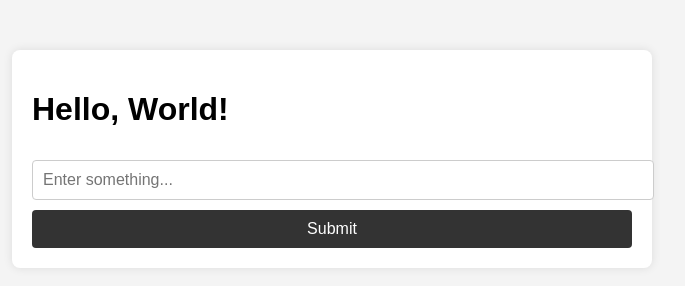
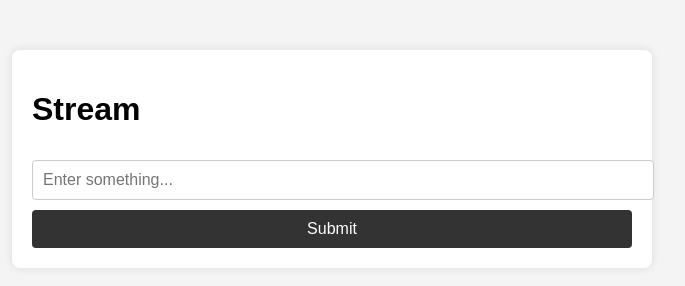
Before and after one commit to jmswu/stream_web, a plain HTML site: page index.html in a window 1280 px wide. Shown: the whole page, without its empty margins (308-993 px from the left). Drawn offline with Linux system fonts and the light colour scheme.

Commit message:
use double quote

```diff
--- a/index.html
+++ b/index.html
@@ -10,20 +10,21 @@
 
 <body>
     <div class="container">
-        <h1>Hello, World!</h1>
+        <h1>Stream</h1>
         <form id="my_form">
             <input type="text" name="search_input" id="search_input" placeholder="Enter something..." required>
             <button type="submit">Submit</button>
         </form>
 
         <script>
-            document.getElementById('my_form').addEventListener('submit', function (event) {
+            document.getElementById("my_form").addEventListener("submit", function (event) {
                 event.preventDefault(); // Prevent the form from submitting normally
 
                 var inputValue = document.getElementById('search_input').value;
-                alert('You entered: ' + inputValue);
+                // alert('You entered: ' + inputValue);
 
                 // You can now send this value to a server or handle it in any way you like
+                console.log("You entered: " + inputValue)
             });
         </script>
     </div>
```
